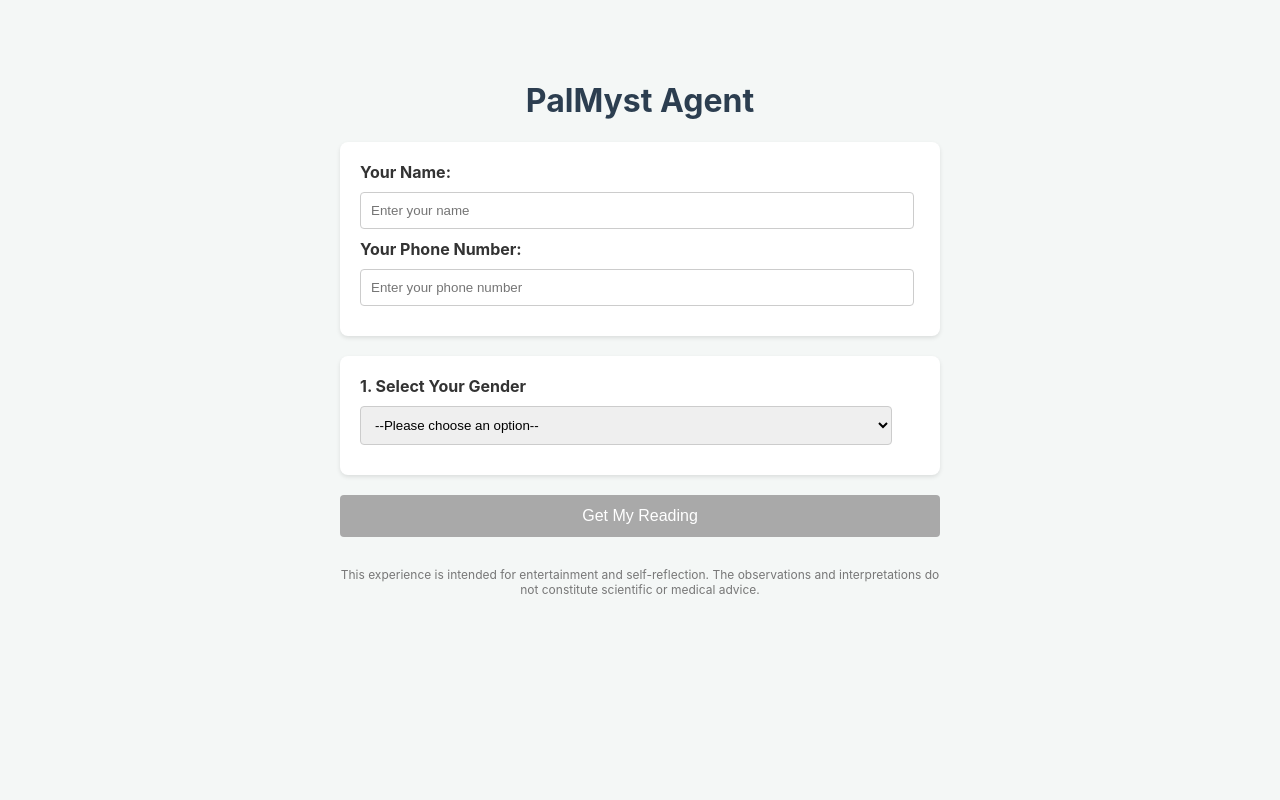
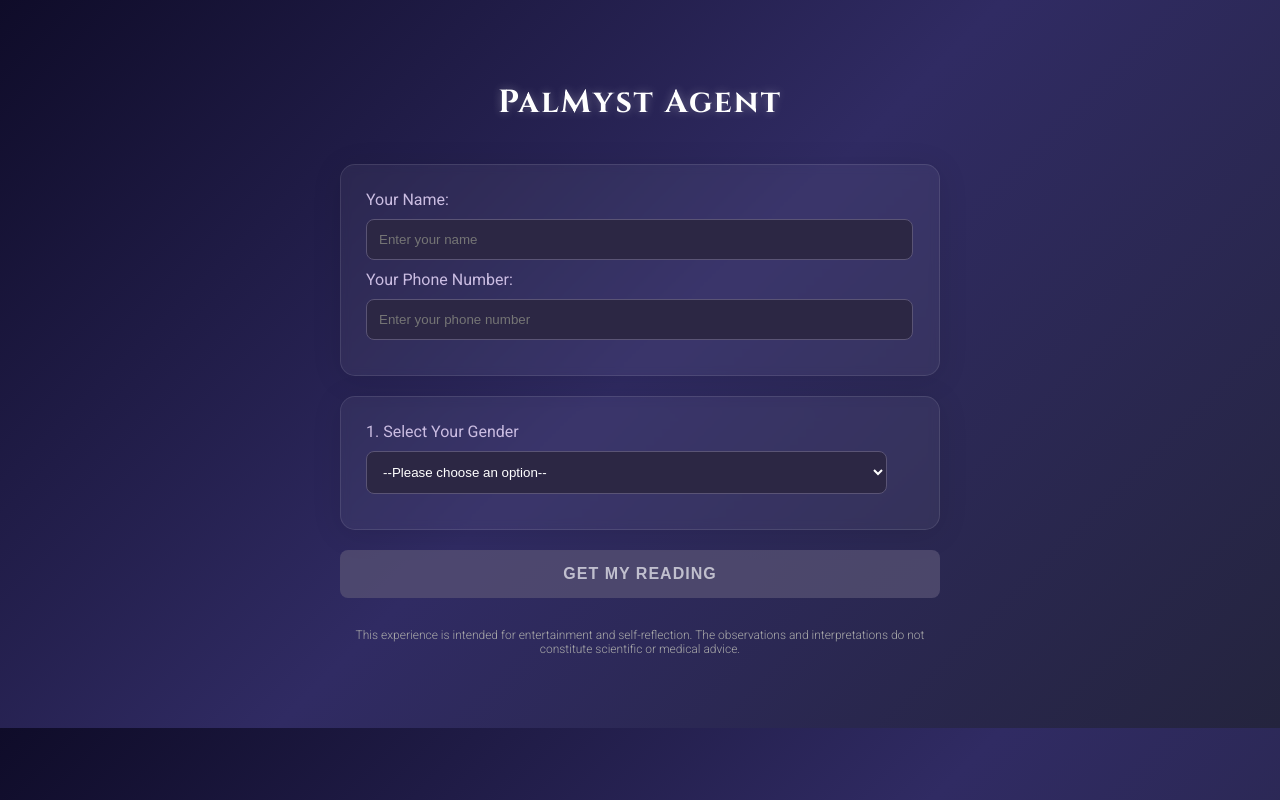
Before and after one commit to mirawaffleup/palmyst-agent, a website: page index.html in a window 1280 px wide. Drawn offline with Linux system fonts and the light colour scheme.

Commit message:
Update index.html

```diff
--- a/index.html
+++ b/index.html
@@ -4,21 +4,97 @@
     <meta charset="UTF-8">
     <meta name="viewport" content="width=device-width, initial-scale=1.0">
     <title>PalMyst Agent</title>
+        <!-- Link to Google Fonts for a more mystical font -->
+    <link rel="preconnect" href="https://fonts.googleapis.com">
+    <link rel="preconnect" href="https://fonts.gstatic.com" crossorigin>
+    <link href="https://fonts.googleapis.com/css2?family=Cinzel:wght@400;700&family=Roboto:wght@300;400&display=swap" rel="stylesheet">
+
     <style>
-        body { font-family: -apple-system, BlinkMacSystemFont, "Segoe UI", Roboto, Helvetica, Arial, sans-serif; max-width: 600px; margin: 40px auto; padding: 20px; background-color: #f4f7f6; color: #333; }
-        h1 { color: #2c3e50; text-align: center; }
-        .card { background-color: #ffffff; padding: 20px; border-radius: 8px; margin-bottom: 20px; box-shadow: 0 2px 4px rgba(0,0,0,0.1); }
-        label { font-weight: bold; display: block; margin-bottom: 10px; }
-        input[type="text"], input[type="tel"], select, input[type="file"] { width: 95%; padding: 10px; border-radius: 4px; border: 1px solid #ccc; margin-bottom: 10px; }
-        button { display: block; width: 100%; padding: 12px; background-color: #3498db; color: white; border: none; border-radius: 4px; font-size: 16px; cursor: pointer; margin-top: 20px; transition: background-color 0.3s; }
-        button:hover:not(:disabled) { background-color: #2980b9; }
-        button:disabled { background-color: #a9a9a9; cursor: not-allowed; }
-        #instructions, #result, #loader { margin-top: 20px; padding: 15px; border-radius: 4px; }
-        #instructions { background-color: #eafdfc; border: 1px solid #b2e0dd; }
-        #result { background-color: #fff3cd; border: 1px solid #ffeeba; white-space: pre-wrap; }
+        body {
+            font-family: 'Roboto', sans-serif;
+            font-weight: 300;
+            max-width: 600px;
+            margin: 40px auto;
+            padding: 20px;
+            background: linear-gradient(135deg, #0f0c29, #302b63, #24243e);
+            color: #e0e0e0;
+        }
+
+        h1 {
+            font-family: 'Cinzel', serif;
+            color: #ffffff;
+            text-align: center;
+            font-weight: 700;
+            letter-spacing: 2px;
+            text-shadow: 0 0 10px rgba(255, 255, 255, 0.3);
+            margin-bottom: 40px;
+        }
+
+        .card {
+            background-color: rgba(255, 255, 255, 0.05);
+            padding: 25px;
+            border-radius: 15px;
+            margin-bottom: 20px;
+            box-shadow: 0 4px 30px rgba(0, 0, 0, 0.1);
+            backdrop-filter: blur(5px);
+            -webkit-backdrop-filter: blur(5px);
+            border: 1px solid rgba(255, 255, 255, 0.1);
+        }
+
+        label {
+            font-weight: 400;
+            display: block;
+            margin-bottom: 10px;
+            color: #cbbde2;
+        }
+
+        input[type="text"], input[type="tel"], select, input[type="file"] {
+            width: 95%;
+            padding: 12px;
+            border-radius: 8px;
+            border: 1px solid #5a5475;
+            background-color: #2c2744;
+            color: #ffffff;
+            margin-bottom: 10px;
+        }
+
+        button {
+            display: block;
+            width: 100%;
+            padding: 15px;
+            background: linear-gradient(90deg, #8e44ad, #9b59b6);
+            color: white;
+            border: none;
+            border-radius: 8px;
+            font-size: 16px;
+            font-weight: bold;
+            text-transform: uppercase;
+            letter-spacing: 1px;
+            cursor: pointer;
+            margin-top: 20px;
+            transition: all 0.3s ease;
+        }
+
+        button:hover:not(:disabled) {
+            background: linear-gradient(90deg, #9b59b6, #8e44ad);
+            box-shadow: 0 0 15px rgba(155, 89, 182, 0.6);
+        }
+
+        button:disabled {
+            background: #5a5475;
+            cursor: not-allowed;
+            opacity: 0.7;
+        }
+
+        #result {
+            background-color: rgba(255, 255, 255, 0.1);
+            border: 1px solid #cbbde2;
+            white-space: pre-wrap; /* Allows text to wrap nicely */
+        }
+
         .hidden { display: none; }
-        .ethical-note { font-size: 12px; color: #777; text-align: center; margin-top: 30px; }
-        #loader { text-align: center; }
+        .ethical-note { font-size: 12px; color: #aaa; text-align: center; margin-top: 30px; }
+        #loader { text-align: center; color: #cbbde2; }
     </style>
 </head>
 <body>
```
